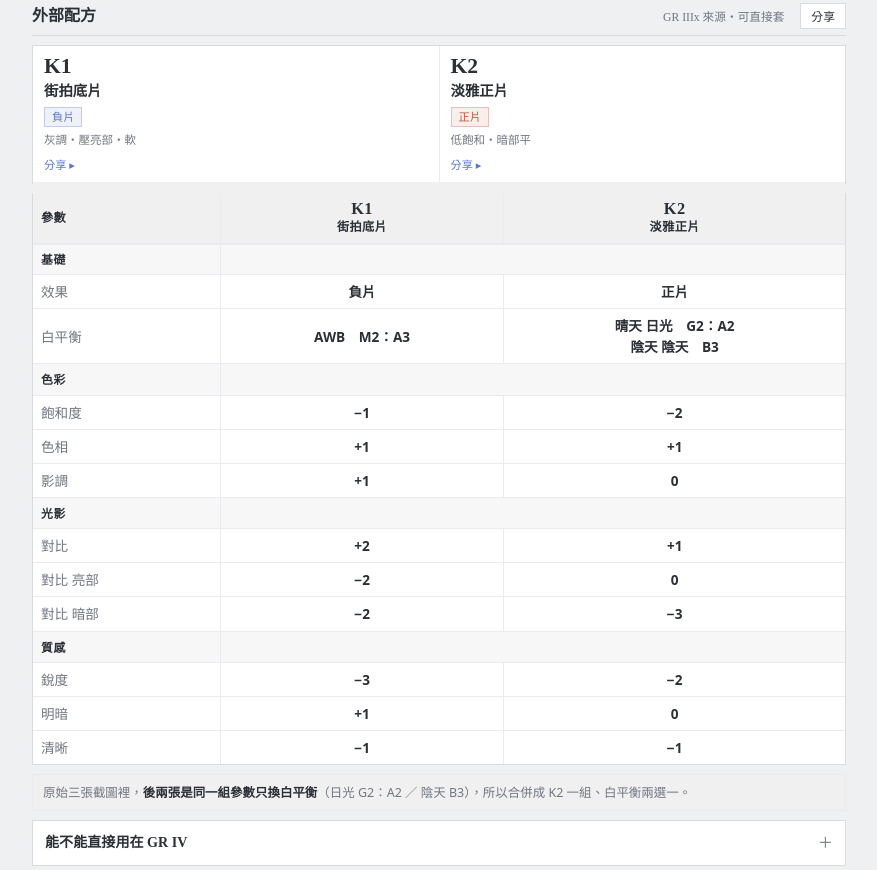
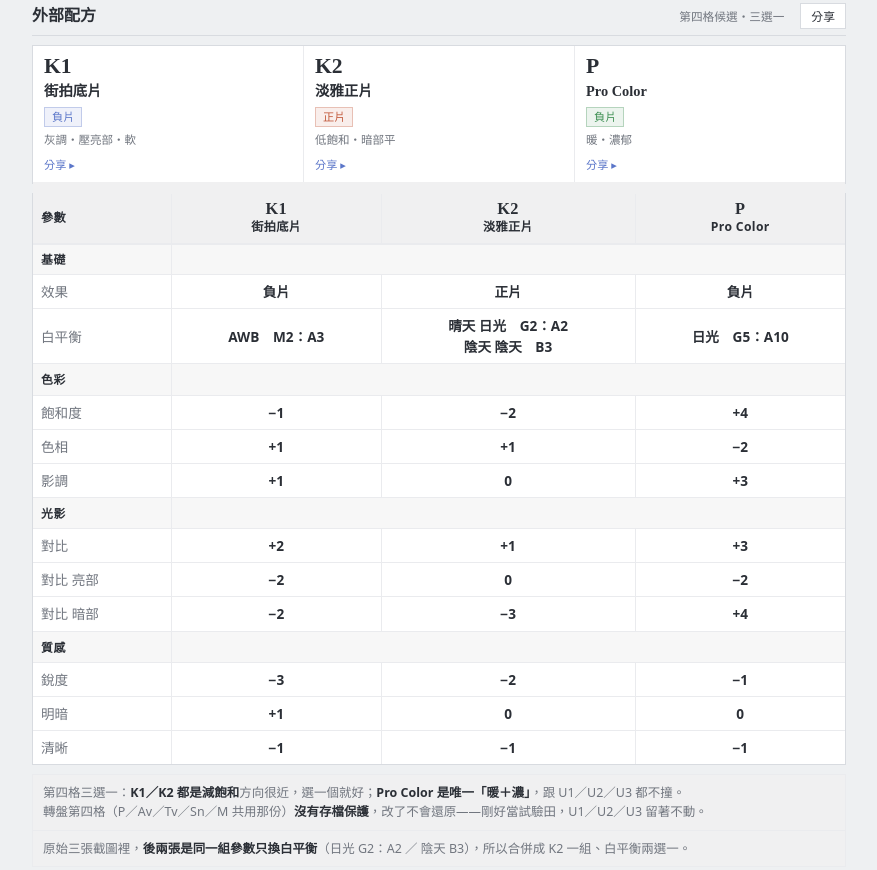
Before and after one commit to nasajetta-create/workbench, a plain HTML site: page camera.html in a window 1280 px wide. Shown: the part 2013-2883 px from the top of the page, without its empty margins (201-1078 px from the left). Drawn offline with Linux system fonts and the light colour scheme.

Commit message:
camera.html 第四格候選加入 Pro Color（K1／K2／Pro 三選一）

```diff
--- a/camera.html
+++ b/camera.html
@@ -288,35 +288,40 @@
     </ul>
   </div></details>
 
-  <h2>外部配方<em>GR IIIx 來源・可直接套</em><button class="sh" data-sh="krall">分享</button></h2>
-  <div class="strip c2 us">
+  <h2>外部配方<em>第四格候選・三選一</em><button class="sh" data-sh="krall">分享</button></h2>
+  <div class="strip c3 us">
     <div class="u2" data-sh="kra" role="button" tabindex="0"><div class="un">K1</div><div class="ut">街拍底片</div>
       <span class="ug">負片</span><div class="nt">灰調・壓亮部・軟</div><div class="ush">分享 ▸</div></div>
     <div class="u3" data-sh="krb" role="button" tabindex="0"><div class="un">K2</div><div class="ut">淡雅正片</div>
       <span class="ug">正片</span><div class="nt">低飽和・暗部平</div><div class="ush">分享 ▸</div></div>
+    <div class="u1" data-sh="pro" role="button" tabindex="0"><div class="un">P</div><div class="ut">Pro Color</div>
+      <span class="ug">負片</span><div class="nt">暖・濃郁</div><div class="ush">分享 ▸</div></div>
   </div>
   <div class="tbl"><table>
     <thead><tr><th>參數</th>
       <th class="n"><span class="ub">K1</span>街拍底片</th>
-      <th class="n"><span class="ub">K2</span>淡雅正片</th></tr></thead>
+      <th class="n"><span class="ub">K2</span>淡雅正片</th>
+      <th class="n"><span class="ub">P</span>Pro Color</th></tr></thead>
     <tbody>
-      <tr class="sec"><td>基礎</td><td colspan="2"></td></tr>
-      <tr><td>效果</td><td class="n">負片</td><td class="n">正片</td></tr>
-      <tr><td>白平衡</td><td class="tw">AWB　M2：A3</td><td class="tw">晴天 日光　G2：A2<br>陰天 陰天　B3</td></tr>
-      <tr class="sec"><td>色彩</td><td colspan="2"></td></tr>
-      <tr><td>飽和度</td><td class="n">−1</td><td class="n">−2</td></tr>
-      <tr><td>色相</td><td class="n">+1</td><td class="n">+1</td></tr>
-      <tr><td>影調</td><td class="n">+1</td><td class="n">0</td></tr>
-      <tr class="sec"><td>光影</td><td colspan="2"></td></tr>
-      <tr><td>對比</td><td class="n">+2</td><td class="n">+1</td></tr>
-      <tr><td>對比 亮部</td><td class="n">−2</td><td class="n">0</td></tr>
-      <tr><td>對比 暗部</td><td class="n">−2</td><td class="n">−3</td></tr>
-      <tr class="sec"><td>質感</td><td colspan="2"></td></tr>
-      <tr><td>銳度</td><td class="n">−3</td><td class="n">−2</td></tr>
-      <tr><td>明暗</td><td class="n">+1</td><td class="n">0</td></tr>
-      <tr><td>清晰</td><td class="n">−1</td><td class="n">−1</td></tr>
+      <tr class="sec"><td>基礎</td><td colspan="3"></td></tr>
+      <tr><td>效果</td><td class="n">負片</td><td class="n">正片</td><td class="n">負片</td></tr>
+      <tr><td>白平衡</td><td class="tw">AWB　M2：A3</td><td class="tw">晴天 日光　G2：A2<br>陰天 陰天　B3</td><td class="tw">日光　G5：A10</td></tr>
+      <tr class="sec"><td>色彩</td><td colspan="3"></td></tr>
+      <tr><td>飽和度</td><td class="n">−1</td><td class="n">−2</td><td class="n">+4</td></tr>
+      <tr><td>色相</td><td class="n">+1</td><td class="n">+1</td><td class="n">−2</td></tr>
+      <tr><td>影調</td><td class="n">+1</td><td class="n">0</td><td class="n">+3</td></tr>
+      <tr class="sec"><td>光影</td><td colspan="3"></td></tr>
+      <tr><td>對比</td><td class="n">+2</td><td class="n">+1</td><td class="n">+3</td></tr>
+      <tr><td>對比 亮部</td><td class="n">−2</td><td class="n">0</td><td class="n">−2</td></tr>
+      <tr><td>對比 暗部</td><td class="n">−2</td><td class="n">−3</td><td class="n">+4</td></tr>
+      <tr class="sec"><td>質感</td><td colspan="3"></td></tr>
+      <tr><td>銳度</td><td class="n">−3</td><td class="n">−2</td><td class="n">−1</td></tr>
+      <tr><td>明暗</td><td class="n">+1</td><td class="n">0</td><td class="n">0</td></tr>
+      <tr><td>清晰</td><td class="n">−1</td><td class="n">−1</td><td class="n">−1</td></tr>
     </tbody>
   </table></div>
+  <div class="tip">第四格三選一：<b>K1／K2 都是減飽和</b>方向很近，選一個就好；<b>Pro Color 是唯一「暖＋濃」</b>，跟 U1／U2／U3 都不撞。<br>
+  轉盤第四格（P／Av／Tv／Sn／M 共用那份）<b>沒有存檔保護</b>，改了不會還原——剛好當試驗田，U1／U2／U3 留著不動。</div>
   <div class="tip">原始三張截圖裡，<b>後兩張是同一組參數只換白平衡</b>（日光 G2：A2 ／ 陰天 B3），所以合併成 K2 一組、白平衡兩選一。</div>
   <details><summary>能不能直接用在 GR IV</summary><div class="bd">
     <p><b>可以，欄位全對得上。</b>11 個項目跟你 GR IV 的圖像效果選單一模一樣（飽和度／色相／影調／對比度／對比度亮部／對比度暗部／銳度／明暗／清晰＋白平衡與補償），數值也都在 ±4 合法範圍內，照著輸入就好。</p>
@@ -699,11 +704,16 @@ var SHARE = {
     ['飽和度','−2'],['色相','+1'],['影調','0'],
     ['對比度','+1'],['對比度(亮部)','0'],['對比度(暗部)','−3'],
     ['銳度','−2'],['明暗','0'],['清晰','−1']]},
-  krall:{t:'GR 外部配方兩組', s:'來源 GR IIIx・欄位與 GR IV 全對應', cols:['K1 街拍底片','K2 淡雅正片'], rows:[
-    ['圖像效果','負片','正片'],['白平衡','AWB M2:A3','日光 G2:A2 或 陰天 B3'],
-    ['飽和度','−1','−2'],['色相','+1','+1'],['影調','+1','0'],
-    ['對比度','+2','+1'],['對比度(亮部)','−2','0'],['對比度(暗部)','−2','−3'],
-    ['銳度','−3','−2'],['明暗','+1','0'],['清晰','−1','−1']]},
+  krall:{t:'第四格三個候選', s:'K1／K2 減飽和・Pro 暖濃郁', cols:['K1','K2','Pro'], rows:[
+    ['圖像效果','負片','正片','負片'],['白平衡','AWB M2A3','日光 G2A2','日光 G5A10'],
+    ['飽和度','−1','−2','+4'],['色相','+1','+1','−2'],['影調','+1','0','+3'],
+    ['對比度','+2','+1','+3'],['對比度(亮部)','−2','0','−2'],['對比度(暗部)','−2','−3','+4'],
+    ['銳度','−3','−2','−1'],['明暗','+1','0','0'],['清晰','−1','−1','−1']]},
+  pro:{t:'Pro Color', s:'GR IV 外部配方・暖調濃郁', cols:null, rows:[
+    ['圖像效果','負片'],['白平衡','日光　G5：A10'],
+    ['飽和度','+4'],['色相','−2'],['影調','+3'],
+    ['對比度','+3'],['對比度(亮部)','−2'],['對比度(暗部)','+4'],
+    ['銳度','−1'],['明暗','0'],['清晰','−1']]},
   iplens:{t:'iPhone 15 Pro 鏡頭', s:'焦段與光圈', cols:null, rows:[
     ['0.5x 廣角','13mm F2.2'],['1x 主鏡','24mm F1.78'],['1x 可切','28mm／35mm'],
     ['3x 望遠','77mm F2.8'],['人像建議','用 3x 77mm'],['最重要','曝光補償 EV']]}
```
